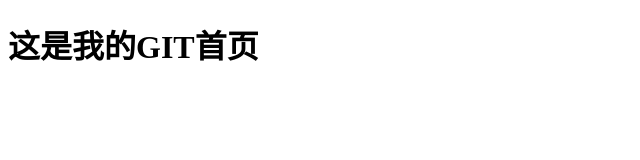
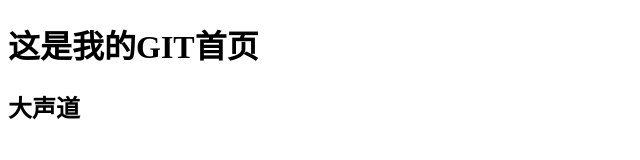
Before and after one commit to 410759678/myFirstProject, a plain HTML site: page index.html in a window 1280 px wide. Shown: the whole page, without its empty margins (0-640 px from the left). Drawn offline with Linux system fonts and the light colour scheme.

Commit message:
大声道

```diff
--- a/index.html
+++ b/index.html
@@ -6,5 +6,6 @@
 	</head>
 	<body>
 		<h1>这是我的GIT首页</h1>
+		<h2>大声道</h2>
 	</body>
 </html>
```
